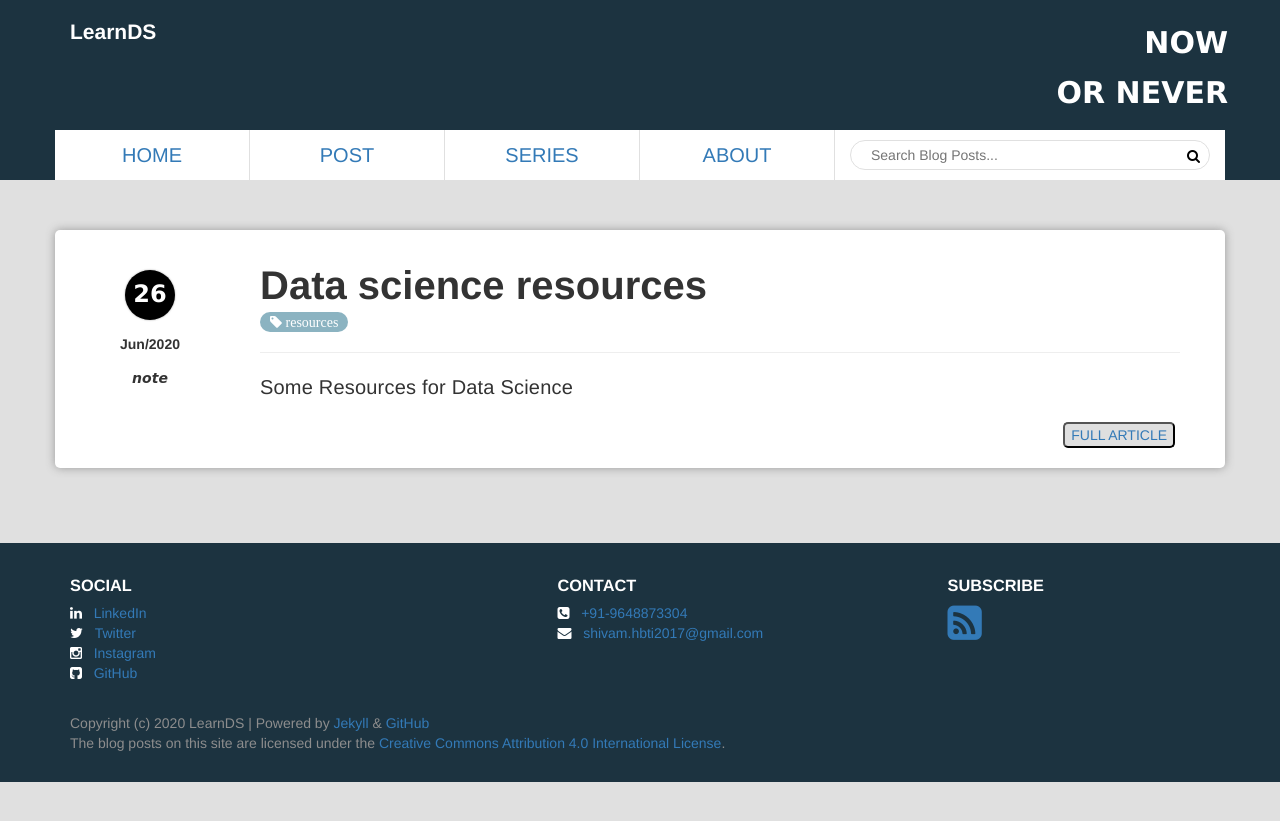
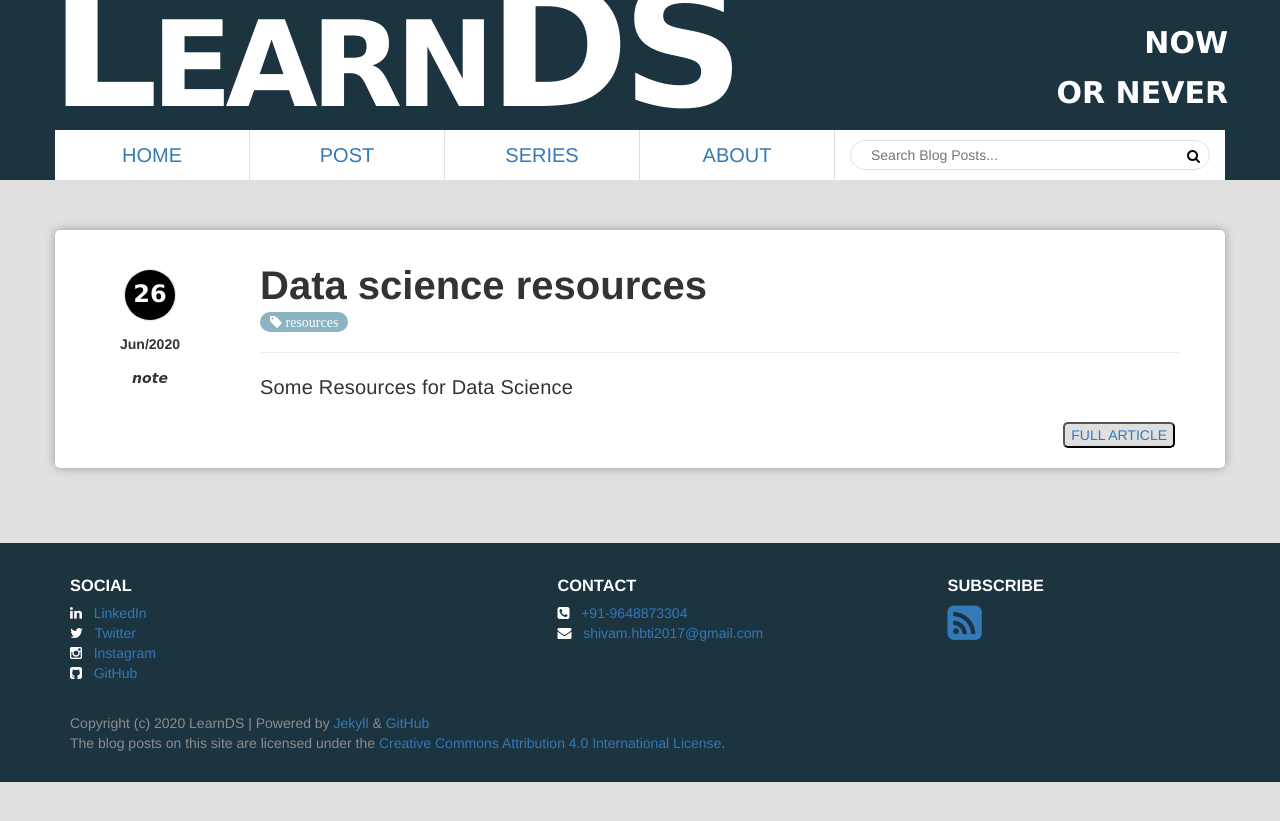
Before and after one commit to LearnDSML/blog, a Jekyll site: the page built from index.html, in a window 1280 px wide. Shown: the top 821 px of the page. Built offline with Jekyll 4.4.1, drawn with Linux system fonts in a browser that asks for light colours; the list of posts is cut into pages by our own code.

Commit message:
Update header.html

```diff
--- a/_includes/header.html
+++ b/_includes/header.html
@@ -2,7 +2,7 @@
     <div class="container">
         <div class="row logo">
             <div class="col-lg-7">
-                <h2>{{ site.name }}</h2>
+                <h1>{{ site.name }}</h1>
             </div>
 
             <div class="col-lg-5">
```
